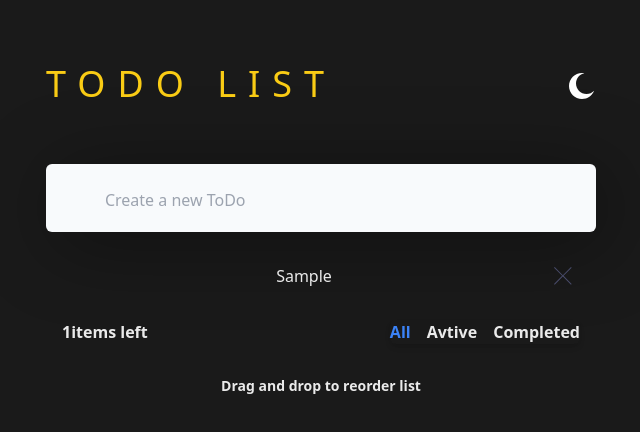
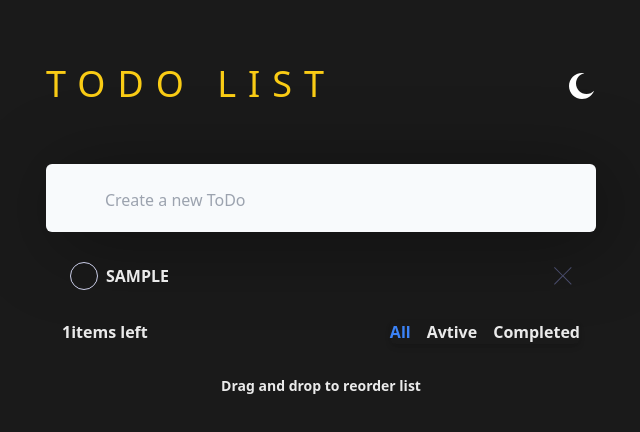
Before and after one commit to NatalioDev/study-project-react, a React (Vite) app: page / in a window 1280 px wide. Both pictures are taken after typing "Sample" into the empty fields and a click on the button "Add". Shown: the top 432 px of the page, without its empty margins (319-959 px from the left). Built offline with nearby package versions, Linux system fonts and the light colour scheme.

Commit message:
add styles circle

```diff
--- a/src/components/Todo/Todo.tsx
+++ b/src/components/Todo/Todo.tsx
@@ -32,11 +32,24 @@ const Todo = ({todoText, completed, index, id}: TodoProps) => {
             data-index={index}
           >
             <div
-              className={`circle${completed ? " circle-gradient" : ""}`}
+              className={`bg-transparent border border-[#cacde8] rounded-full cursor-pointer h-7 w-7 left-6 top-1/2 transform -translate-y-1/2 absolute ${completed ? "bg-gradient-to-r from-[#57ddff] to-[#c058f3]" : ""} z-10`}
               onClick={handleClick}
-            ></div>
-
-            <p className={`break-words pr-[.5rem] break-all ${completed ? "text-slate-400 line-through" : ""}`}>{todoText}</p>
+            >
+              {completed && (
+                <div
+                  className="absolute inset-[6px] flex justify-center items-center"
+                  style={{
+                    backgroundImage: "url('/icon/icon-check.svg')",
+                    backgroundPosition: '50%',
+                    backgroundRepeat: 'no-repeat',
+                    backgroundSize: 'cover',
+                    height: '.99rem',
+                    width: '.99rem',
+                  }}
+                ></div>
+              )}
+            </div>
+            <p className={`break-words pl-11 uppercase break-all font-bold ${completed ? "text-blue-500 line-through ease-linear text-sm text-opacity-55" : ""}`}>{todoText}</p>
 
             <img
               className="cursor-pointer"
```
Also changed, not shown: src/components/Todo/TodoStats/TodoStats.tsx (line endings or trailing spaces).
